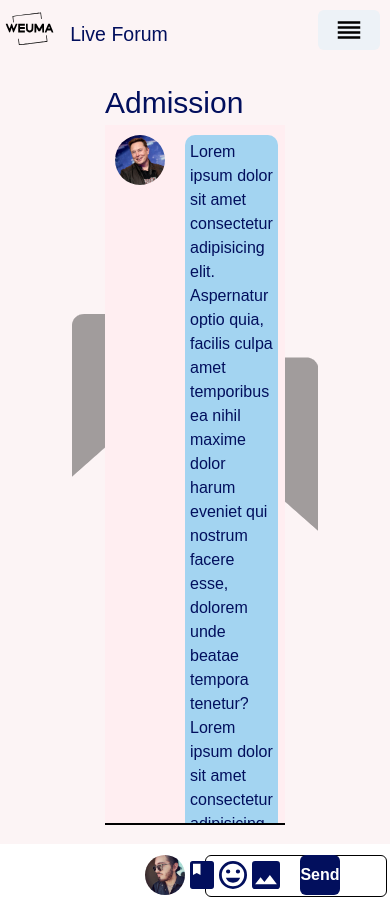
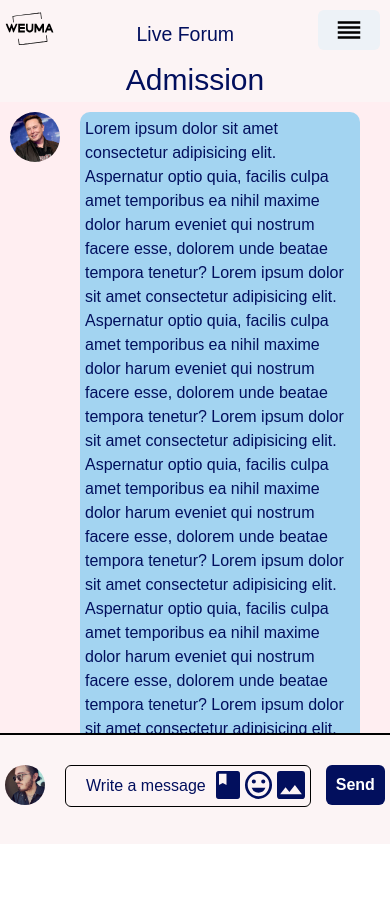
Before and after one commit to CarlosEGCH/weUMa, a React (Create React App) app in the folder weuma/frontend/: page /forum in a window 390 px wide. After the commit the page ends 844 px from the top, so only its background shows below. Built offline with nearby package versions, Linux system fonts and the light colour scheme.

Commit message:
Chat made responsive

```diff
--- a/weuma/frontend/src/App.js
+++ b/weuma/frontend/src/App.js
@@ -26,6 +26,7 @@ function App() {
           <Route path="/forum" element={<Forum />} />
           <Route path="/people" element={<People />} />
           <Route path="/tickets" element={<Tickets />} />
+          <Route path="/profile/:id" element={"Hello world"} />
         </Routes>
     </BrowserRouter>
     </Box>
--- a/weuma/frontend/src/components/Forum.js
+++ b/weuma/frontend/src/components/Forum.js
@@ -19,21 +19,21 @@ export default function ForumPage(){
     return(
         <Grid h='100%' templateColumns='repeat(6, 1fr)' backgroundImage={forumImage} backgroundRepeat='no-repeat' backgroundPosition={['center center', '40px 80px', '100px 140px']}>
             <GridItem h='100%'>
-                <Box position='absolute' top={['20px', '70px', '70px']} left={['18%', '20px', '30px']}>
+                <Box position='absolute' top={['20px', '20px', '70px']} left={['35vw', '40vw', '30px']}>
                 <Text fontSize={['5vw', '35px', '40px']} color='brand.accent'>Live Forum</Text>
             </Box>
             </GridItem>
-            <GridItem colSpan={4} paddingTop='80px' paddingX='40px'>
+            <GridItem mt='20px' colSpan={width > 900 ? 4 : 6} padding={ width > 900 ? '80px 40px 0px 40px' : '0px 0px 0px 0px'}>
                 <Box>
-                    <Text color='brand.accent' fontSize='30px'>Admission</Text>
+                    <Text color='brand.accent' fontSize='30px' textAlign='center'>Admission</Text>
                 </Box>
-                <Box bg='pink' h='700px' mb='30px' borderBottom='2px solid black'>
+                <Box bg='pink' h={['75vh', '700px', '700px']} mb='30px' borderBottom='2px solid black'>
                     <ChatDisplay />
                 </Box>
-                <Flex flexDirection='row' px='40px'>
+                <Flex flexDirection='row' px={['5px', '40px', '40px']}>
                     <Image borderRadius='full' boxSize='40px' src={userImage} />
                     <InputGroup border='black'>
-                        <Input _hover={{border: '1px solid black'}} _placeholder={{color: 'brand.accent'}} color='brand.accent' focusBorderColor='brand.accent' ml='20px' p='20px 160px 20px 20px' placeholder='Write a message...' />
+                        <Input _hover={{border: '1px solid black'}} _placeholder={{color: 'brand.accent'}} color='brand.accent' focusBorderColor='brand.accent' ml='20px' p={['20px 105px 20px 20px','20px 160px 20px 20px','20px 160px 20px 20px']} placeholder='Write a message...' />
                         <InputRightElement
                             mr='55px'
                             children={
```
Also changed, not shown: weuma/frontend/src/components/NavUser.js (+5 -3 lines).
